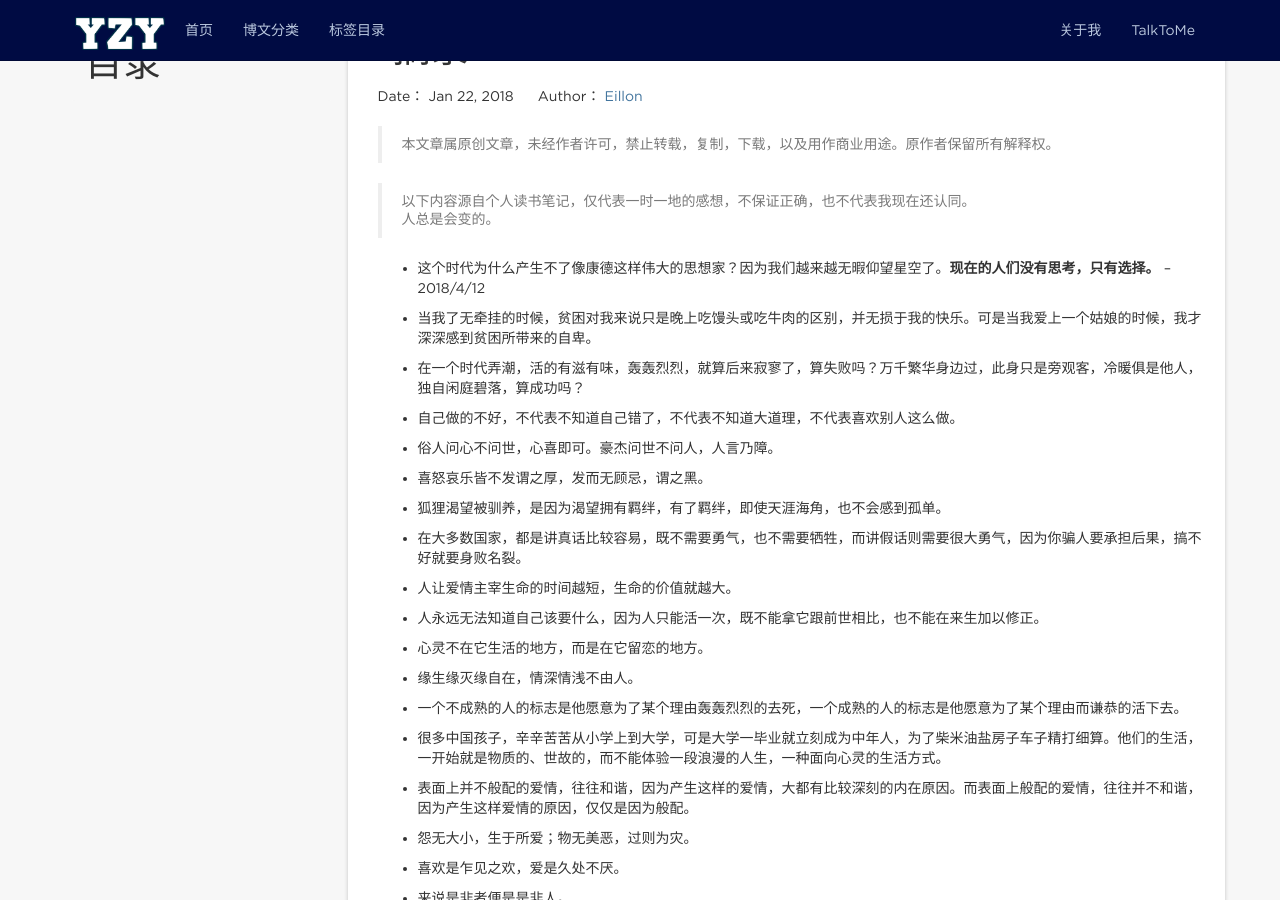
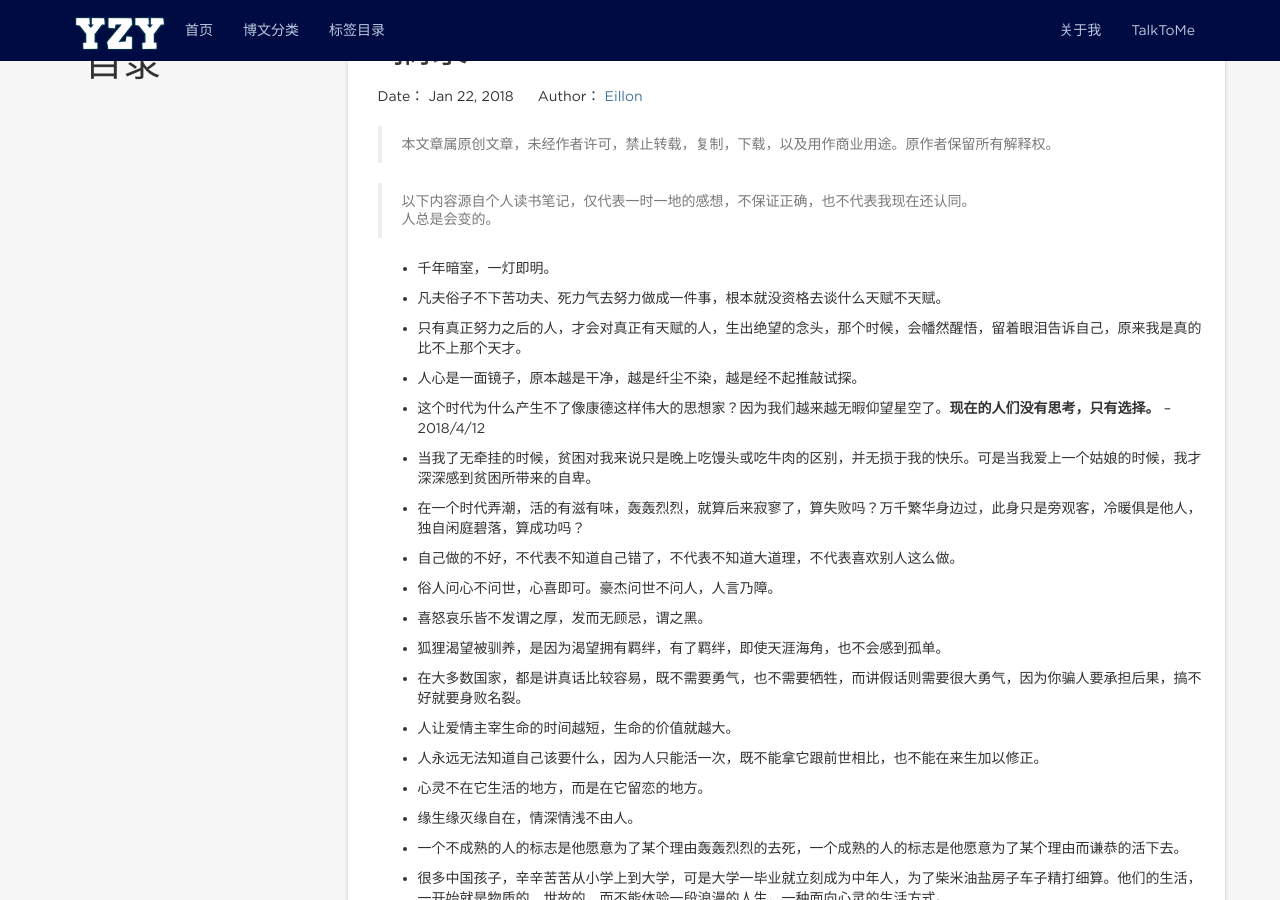
Before and after one commit to eillon/eillon.github.io, a Jekyll site: the page built from _posts/2018-01-23-摘录.md, in a window 1280 px wide and 900 px high, scrolled down 337 px. Built offline with Jekyll 4.4.1, drawn with Linux system fonts in a browser that asks for light colours; nearby versions of some CDN libraries; comment, search, counter and statistics services are not loaded.

Commit message:
2018-4-14 更新 [摘录]

```diff
--- a/_posts/2018-01-23-摘录.md
+++ b/_posts/2018-01-23-摘录.md
@@ -13,6 +13,14 @@ tags: [摘录, 持续更新]
 <br> 人总是会变的。
 
 <!-- more -->
+
+* 千年暗室，一灯即明。
+
+* 凡夫俗子不下苦功夫、死力气去努力做成一件事，根本就没资格去谈什么天赋不天赋。
+
+* 只有真正努力之后的人，才会对真正有天赋的人，生出绝望的念头，那个时候，会幡然醒悟，留着眼泪告诉自己，原来我是真的比不上那个天才。
+
+* 人心是一面镜子，原本越是干净，越是纤尘不染，越是经不起推敲试探。
 
 * 这个时代为什么产生不了像康德这样伟大的思想家？因为我们越来越无暇仰望星空了。**现在的人们没有思考，只有选择。**     --2018/4/12
 
```
